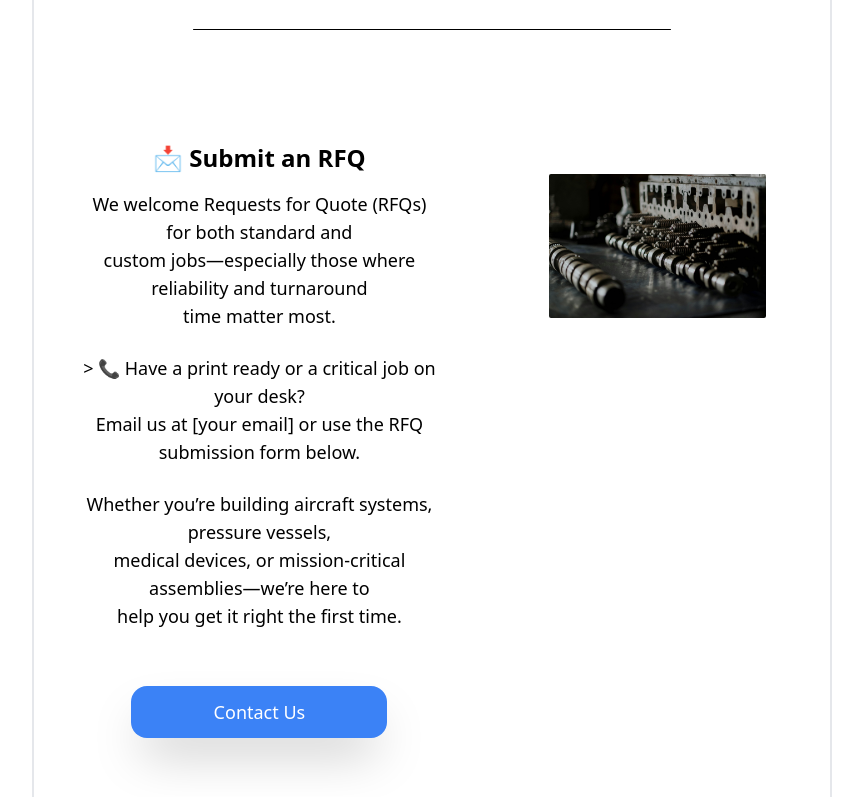
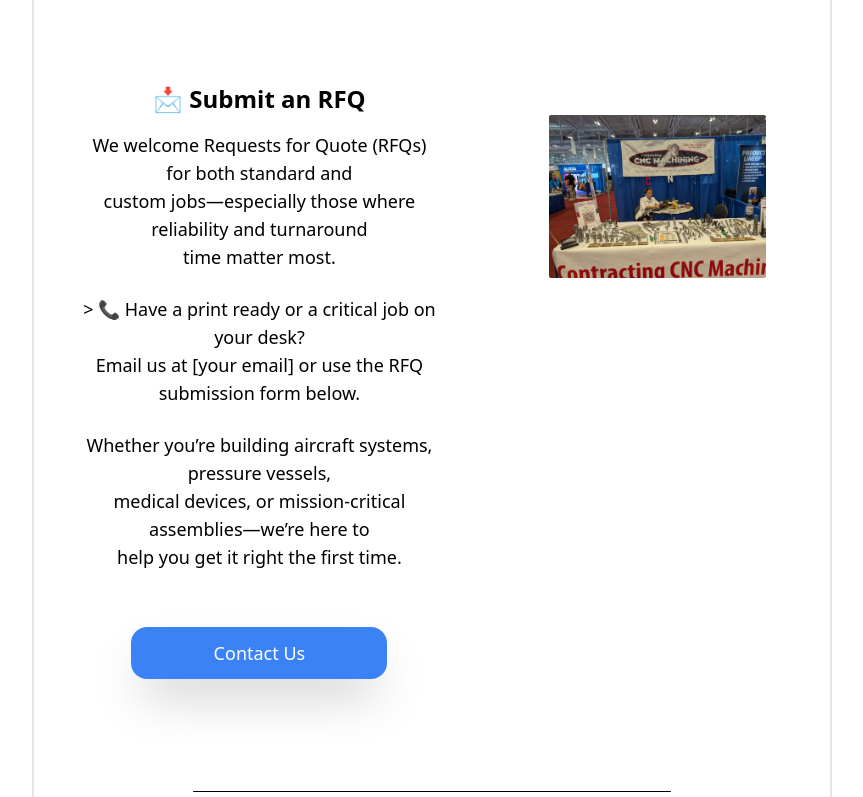
Before and after one commit to alexandermarcell/CnC_website, a website: page index.html in a window 1280 px wide. Shown: the part 1950-2747 px from the top of the page, without its empty margins (208-1071 px from the left). Drawn offline with nearby package versions, Linux system fonts and the light colour scheme.

Commit message:
projects section image change

```diff
--- a/index.html
+++ b/index.html
@@ -220,7 +220,7 @@
         </a>
       </div>
       <div class="w-md mx-auto lg:w-xl justify-center xl:max-w-xl object-cover p-16 m-4">
-        <img src="./images/equipment3.jpg" alt="josh Katta projects" class="mx-auto rounded-sm">
+        <img src="./images/industrybooth1.jpg" alt="josh Katta projects" class="mx-auto rounded-sm">
       </div>
     </section>
 
```
Also changed, not shown: images/industry_showcase1.jpg (added), images/industry_showcase2.jpg (added), images/industry_showcase3.jpg (added), images/industry_showcase4.jpg (added), images/industry_showcase5.jpg (added), images/industrybooth1.jpg (added), images/logo.jpg (deleted), images/logo2.png (deleted), images/pexels-hoang-nc-483165236-15888224.jpg (deleted), images/pexels-mdanialasyraf-2480481.jpg (deleted), 1 other file.
